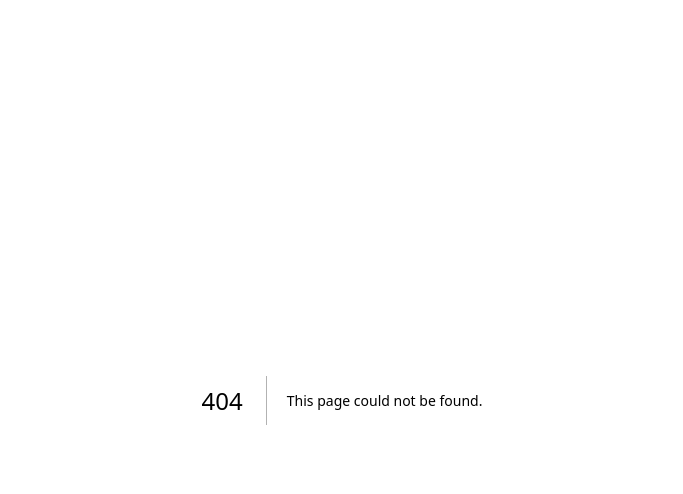
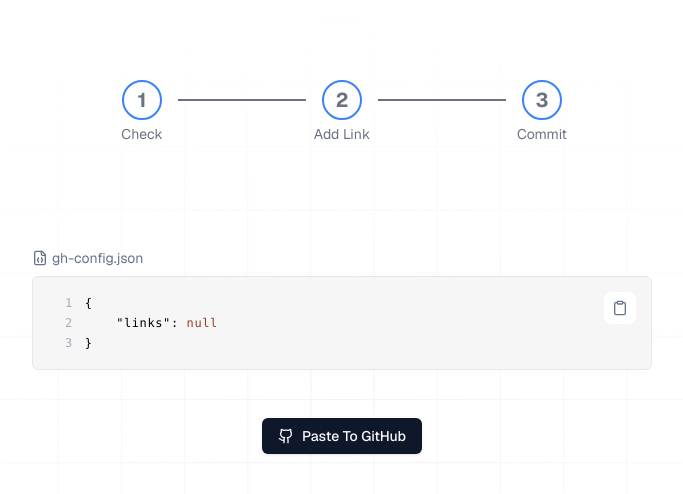
Before and after one commit to 1weiho/gh-link, a Next.js app: page /1/init/commit in a window 1280 px wide. Before the commit this address had no page. Shown: the top 494 px of the page, without its empty margins (298-981 px from the left). Built offline with nearby package versions, Linux system fonts and the light colour scheme.

Commit message:
feat: commit to GitHub step

```diff
--- a/app/[userName]/init/add-link/page.tsx
+++ b/app/[userName]/init/add-link/page.tsx
@@ -5,11 +5,12 @@ import ProfileInfo from "@/components/ProfileInfo";
 import BackgroundGrid from "@/components/background-grid";
 import CreateLinkToolbar from "@/components/create-link-toolbar";
 import InitGhLinkProgress from "@/components/init-gh-link-progress";
+import { Button } from "@/components/ui/button";
 import { cn } from "@/lib/utils";
+import { motion } from "framer-motion";
+import { ArrowRight } from "lucide-react";
+import { useRouter } from "next/navigation";
 import { useState } from "react";
-import { motion } from "framer-motion";
-import { Button } from "@/components/ui/button";
-import { ArrowRight } from "lucide-react";
 
 export interface Link {
   title: string;
@@ -20,15 +21,17 @@ export interface Link {
 
 const AddLinkPage = () => {
   const [links, setLinks] = useState<Link[]>([]);
-  const [currentStep, setCurrentStep] = useState<"add-link" | "commit">(
-    "add-link"
-  );
+  const router = useRouter();
 
   const addLink = (link: Link) => {
     setLinks([...links, link]);
   };
 
-  if (currentStep === "add-link") {
+  const handleSubmit = () => {
+    localStorage.setItem("links", JSON.stringify(links));
+    router.push("commit");
+  };
+
   return (
     <div className="h-screen">
       <div className="z-10 relative flex flex-col items-center h-full">
@@ -70,7 +73,7 @@ const AddLinkPage = () => {
                   }
                   transition={{ duration: 0.6, delay: 0.6 }}
                 >
-                    <Button onClick={() => setCurrentStep("commit")}>
+                  <Button onClick={handleSubmit}>
                     <ArrowRight className="h-4 w-4 mr-2" />
                     Next Step
                   </Button>
@@ -96,20 +99,6 @@ const AddLinkPage = () => {
       </div>
     </div>
   );
-  }
-
-  if (currentStep === "commit") {
-    return (
-      <div className="h-screen">
-        <div className="z-10 relative flex flex-col items-center h-full">
-          <InitGhLinkProgress className="mt-20" stepNumber={3} />
-        </div>
-        <div className="md:block hidden fixed inset-0 pointer-events-none">
-          <BackgroundGrid className="absolute inset-0 opacity-50" />
-        </div>
-      </div>
-    );
-  }
 };
 
 export default AddLinkPage;
--- a/app/[userName]/init/page.tsx
+++ b/app/[userName]/init/check/page.tsx
@@ -5,7 +5,7 @@ import { Button } from "@/components/ui/button";
 import { getGhUser } from "@/fetchers/github";
 import Link from "next/link";
 
-const InitPage = async ({ params }: { params: { userName: string } }) => {
+const CheckPage = async ({ params }: { params: { userName: string } }) => {
   const user = await getGhUser(params.userName);
 
   return (
@@ -24,7 +24,7 @@ const InitPage = async ({ params }: { params: { userName: string } }) => {
           className="mt-16"
         />
         <Button className="mt-20 h-10 w-20" asChild>
-          <Link href="init/add-link">Next</Link>
+          <Link href="add-link">Next</Link>
         </Button>
       </div>
       <div className="md:block hidden fixed inset-0 pointer-events-none">
@@ -34,4 +34,4 @@ const InitPage = async ({ params }: { params: { userName: string } }) => {
   );
 };
 
-export default InitPage;
+export default CheckPage;
--- /dev/null
+++ b/app/[userName]/init/commit/page.tsx
@@ -0,0 +1,66 @@
+"use client";
+
+import BackgroundGrid from "@/components/background-grid";
+import Code from "@/components/homepage/Code";
+import InitGhLinkProgress from "@/components/init-gh-link-progress";
+import { Button } from "@/components/ui/button";
+import { motion } from "framer-motion";
+import { FileJson, Github } from "lucide-react";
+import Link from "next/link";
+
+const CommitPage = ({ params }: { params: { userName: string } }) => {
+  const links = JSON.parse(localStorage.getItem("links") as string);
+
+  return (
+    <div className="h-screen">
+      <div className="z-10 relative flex flex-col items-center h-full">
+        <InitGhLinkProgress className="mt-20" stepNumber={3} />
+        <motion.div
+          className="space-y-2 mt-32 w-[620px]"
+          initial={{ opacity: 0 }}
+          whileInView={{ opacity: 1 }}
+          transition={{ duration: 0.8, delay: 0.2 }}
+          viewport={{ once: true }}
+        >
+          <div className="flex items-center space-x-1 text-xs text-slate-500 lg:text-sm">
+            <FileJson className="h-4 w-4" />
+            <p>gh-config.json</p>
+          </div>
+          <div className="max-h-[600px] overflow-y-scroll scrollbar-hide">
+            <Code
+              code={JSON.stringify(
+                {
+                  links: links,
+                },
+                null,
+                4
+              )}
+            />
+          </div>
+        </motion.div>
+        <Button className="mt-12" asChild>
+          <Link
+            href={`https://github.com/${params.userName}/${params.userName}/new/main?filename=gh-link.json&value=${encodeURIComponent(
+              JSON.stringify(
+                {
+                  links: links,
+                },
+                null,
+                4
+              )
+            )}`}
+            target="_blank"
+          >
+            <Github className="h-4 w-4 mr-2" />
+            Paste To GitHub
+          </Link>
+        </Button>
+      </div>
+      <div className="md:block hidden fixed inset-0 pointer-events-none">
+        <BackgroundGrid className="absolute inset-0 opacity-50" />
+      </div>
+    </div>
+  );
+};
+
+export default CommitPage;
--- a/components/dialog/create-link-dialog.tsx
+++ b/components/dialog/create-link-dialog.tsx
@@ -24,7 +24,7 @@ const CreateLinkDialog = () => {
       return;
     }
 
-    router.push(`/${userName}/init`);
+    router.push(`/${userName}/init/check`);
   };
 
   return (
--- a/components/homepage/Initialization.tsx
+++ b/components/homepage/Initialization.tsx
@@ -17,7 +17,7 @@ const Initialization = () => {
       toast.error("Please enter a valid GitHub username");
       return;
     }
-    router.push(`/${userName}/init`);
+    router.push(`/${userName}/init/check`);
   };
 
   return (
```
Also changed, not shown: app/[userName]/init/check/loading.tsx (renamed from app/[userName]/init/loading.tsx). Lines whose indentation alone changed are shown as unchanged.
